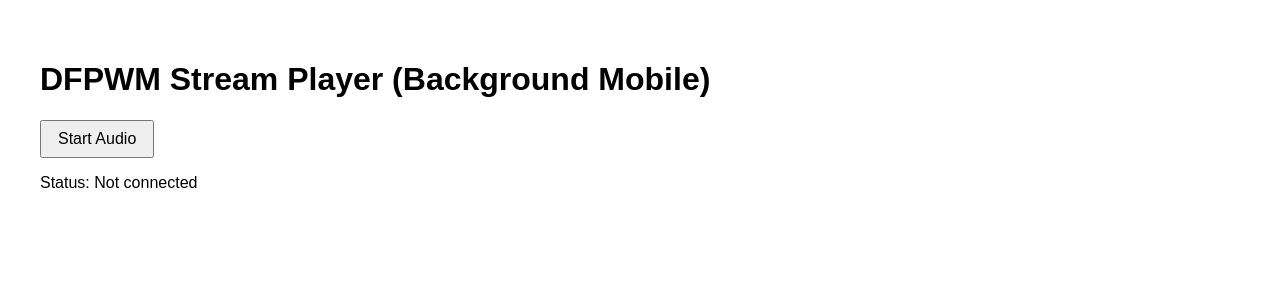
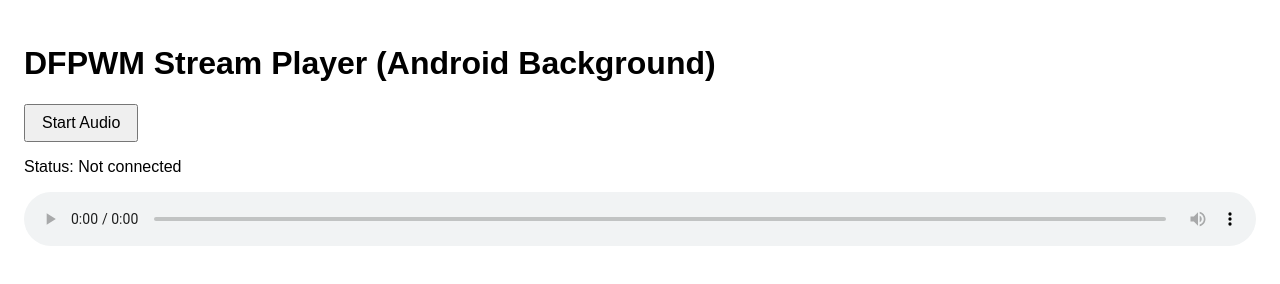
Before and after one commit to Coop25/cc-Radio-Lua, a plain HTML site: page index.html in a window 1280 px wide. Drawn offline with Linux system fonts and the light colour scheme.

Commit message:
add web player

```diff
--- a/index.html
+++ b/index.html
@@ -2,19 +2,20 @@
 <html lang="en">
 <head>
   <meta charset="utf-8">
-  <title>DFPWM Stream Player (Background Mobile)</title>
+  <title>DFPWM Stream Player (Android Background)</title>
+  <meta name="viewport" content="width=device-width, initial-scale=1">
   <style>
-    body { font-family: sans-serif; padding: 2rem; }
-    button { font-size: 1rem; padding: 0.5rem 1rem; }
-    #status { margin-top: 1rem; }
-    audio { display: none; }
+    body { font-family: sans-serif; padding: 1rem; }
+    button { font-size: 1rem; padding: 0.5rem 1rem; margin-bottom: 1rem; }
+    #status { margin-bottom: 1rem; }
+    audio { width: 100%; /* show full-size controls */ }
   </style>
 </head>
 <body>
-  <h1>DFPWM Stream Player (Background Mobile)</h1>
+  <h1>DFPWM Stream Player (Android Background)</h1>
   <button id="start">Start Audio</button>
   <div id="status">Status: Not connected</div>
-  <audio id="player" autoplay></audio>
+  <audio id="player" controls playsinline></audio>
 
   <script>
     class DFPWMDecoder {
@@ -62,14 +63,12 @@
       const status = document.getElementById('status');
       status.textContent = 'Status: Connecting…';
 
-      // MediaStreamDestination for background playback
+      // use MediaStreamDestination
       const dest = audioCtx.createMediaStreamDestination();
-
-      // Create hidden audio element for mobile background play
       const audioEl = document.getElementById('player');
       audioEl.srcObject = dest.stream;
 
-      // Register MediaSession controls
+      // media session for controls
       if ('mediaSession' in navigator) {
         navigator.mediaSession.metadata = new MediaMetadata({
           title: 'DFPWM Stream',
@@ -85,7 +84,7 @@
       ws.onopen = () => {
         status.textContent = 'Status: Connected, streaming…';
         nextPlayTime = audioCtx.currentTime + 0.1;
-        audioEl.play();
+        audioEl.play().catch(e => console.warn(e));
       };
       ws.onerror = err => {
         console.error('WebSocket error', err);
@@ -97,8 +96,8 @@
 
       ws.onmessage = evt => {
         const compressed = new Uint8Array(evt.data);
-        const pcm        = decoder.decode(compressed);
-        const buffer     = audioCtx.createBuffer(1, pcm.length, 48000);
+        const pcm = decoder.decode(compressed);
+        const buffer = audioCtx.createBuffer(1, pcm.length, 48000);
         buffer.copyToChannel(pcm, 0);
 
         const src = audioCtx.createBufferSource();
```
